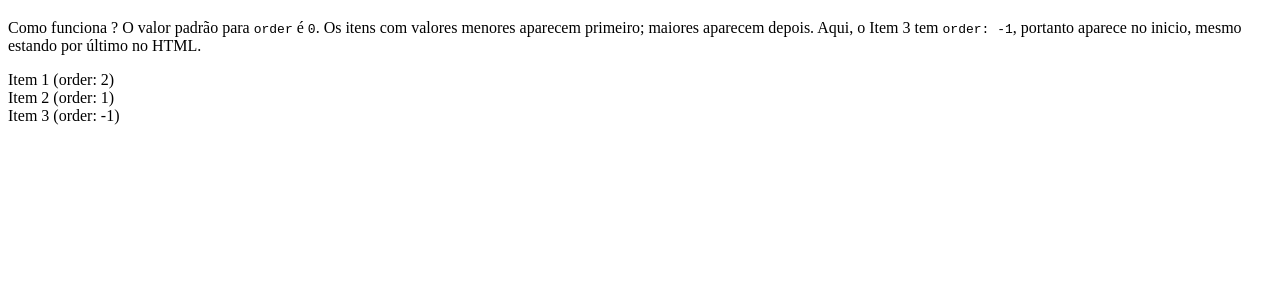
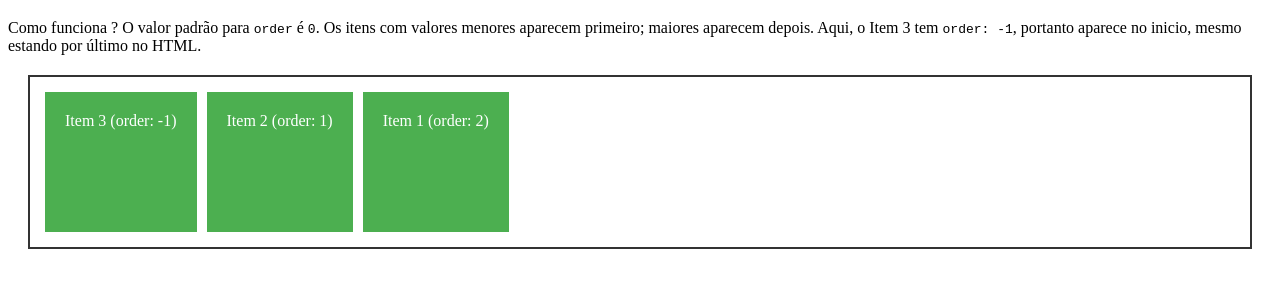
Before and after one commit to LucasWeidner/super-dev-2024, a plain HTML site: page css avançado/flex/flex.order.html in a window 1280 px wide. Shown: the part 61-348 px from the top of the page. Drawn offline with Linux system fonts and the light colour scheme.

Commit message:
Adicionado estiliação do flex order

```diff
--- a/css avançado/flex/flex.order.css
+++ b/css avançado/flex/flex.order.css
@@ -0,0 +1,32 @@
+main {
+    display: flex;
+    border: 2px solid #333;
+    padding: 10px;
+    margin: 20px;
+    height: 150px;
+}
+
+.item {
+    background-color: #4caf50;
+    color: #fff;
+    padding: 20px;
+    margin: 5px;
+    text-align: center;
+    font-size: 1rem;
+    /* Por padrão, order = 0*/
+}
+
+/* Definindo ordens diferentes para cada item*/
+.item-1 {
+    order: 2;
+}
+
+.item-2 {
+    order: 1;
+}
+
+.item-3 {
+    order: -1;
+}
+
+/* Atalho: Alt + Shift + F */
--- a/css avançado/flex/flex.order.html
+++ b/css avançado/flex/flex.order.html
@@ -14,8 +14,8 @@
 
     <main>
         <div class="item item-1">Item 1 (order: 2)</div>
-        <div class="item item-1">Item 2 (order: 1)</div>
-        <div class="item item-1">Item 3 (order: -1)</div>
+        <div class="item item-2">Item 2 (order: 1)</div>
+        <div class="item item-3">Item 3 (order: -1)</div>
     </main>
 
 </body>
```
